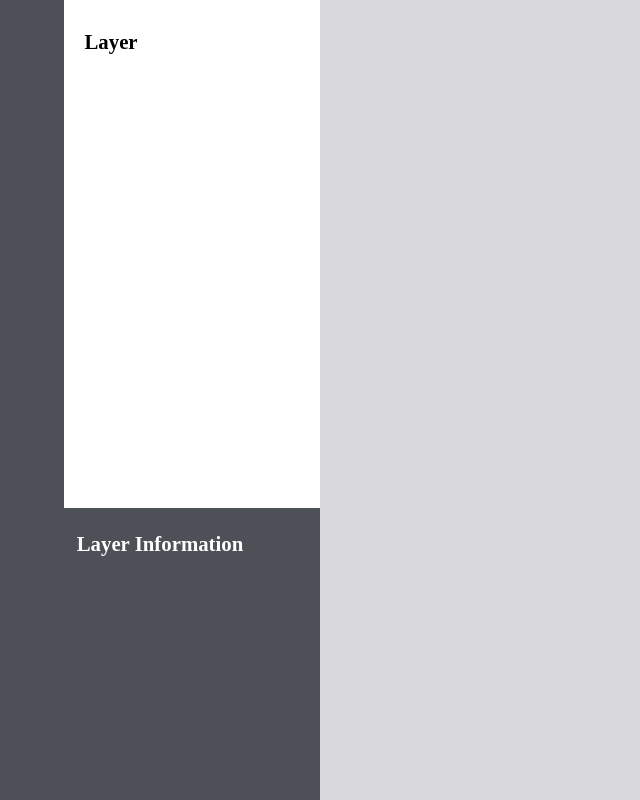
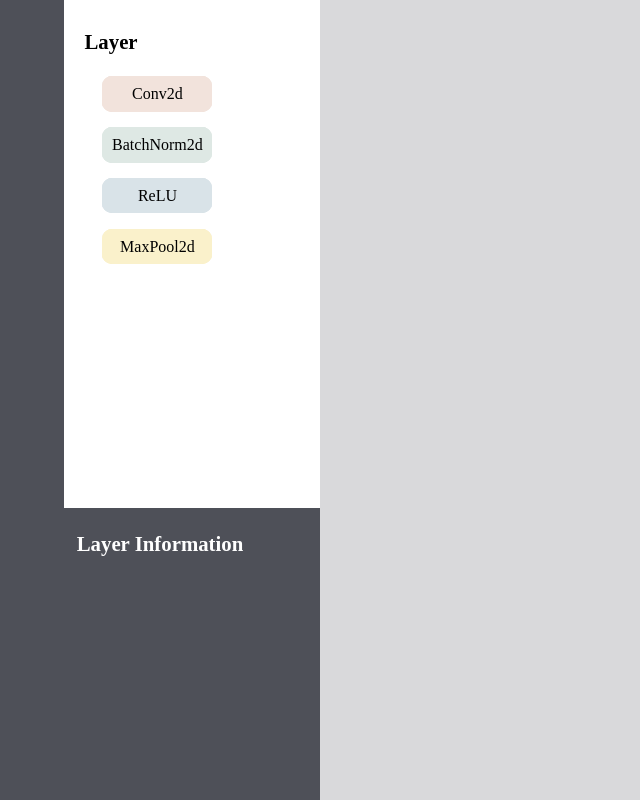
Before and after one commit to jhchoi316/semi_project, a React (Create React App) app: page / in a window 1280 px wide. Shown: the whole page, without its empty margins (0-640 px from the left). Built offline with nearby package versions, Linux system fonts and the light colour scheme.

Commit message:
feat/DragAndDrop 구현

```diff
--- a/src/App.js
+++ b/src/App.js
@@ -1,4 +1,6 @@
 import "./styles.css";
+import "./DragAndDrop.js";
+import Show_layer_node from "./DragAndDrop.js";
 
 function App() {
   return (
@@ -12,6 +14,7 @@ function App() {
       <div className="sidebar_text">
         Layer
       </div>
+      <Show_layer_node />
     </div>
     </>
   );
--- /dev/null
+++ b/src/DragAndDrop.js
@@ -0,0 +1,43 @@
+import "./styles.css";
+import Styled from "styled-components";
+import { Layer_node } from "./Layer_node";
+
+const Node = Styled.div`
+position: absolute;
+height: 7%;
+width: 43%;
+left: 15%;
+top: ${(props) => props.top};
+background: ${(props) => props.background};
+border-radius: 10px;
+text-align: center;
+font-size: 1.0rem;
+line-height: 220%;
+border: 0px;
+margin: 0px;
+`;
+
+const Default_layer_node = [
+    'Conv2d', 'BatchNorm', 'ReLu', 'MaxPool2d'
+];
+
+export default function Show_layer_node() {
+
+    return Default_layer_node.map(
+        (node) =>
+        <>
+        <Node top = {Layer_node['Conv2d'].top} background={Layer_node['Conv2d'].background}>
+            Conv2d
+        </Node>
+        <Node top = {Layer_node['BatchNorm2d'].top} background={Layer_node['BatchNorm2d'].background}>
+            BatchNorm2d
+        </Node>
+        <Node top = {Layer_node['ReLU'].top} background={Layer_node['ReLU'].background}>
+            ReLU
+        </Node>
+        <Node top = {Layer_node['MaxPool2d'].top} background={Layer_node['MaxPool2d'].background}>
+            MaxPool2d
+        </Node>
+        </>
+        )
+}
--- /dev/null
+++ b/src/Layer_node.js
@@ -0,0 +1,18 @@
+export const Layer_node  = {
+'Conv2d': {
+    background: '#F2E3DC',
+    top:'15%'
+},
+'BatchNorm2d': {
+    background: '#DEE8E4',
+    top:'25%'
+},
+'ReLU': {
+    background: '#D9E3E8',
+    top:'35%'
+},
+'MaxPool2d': {
+    background: '#FAF1CB',
+    top:'45%'
+}
+}
```
Also changed, not shown: src/styles.css (indentation only).
